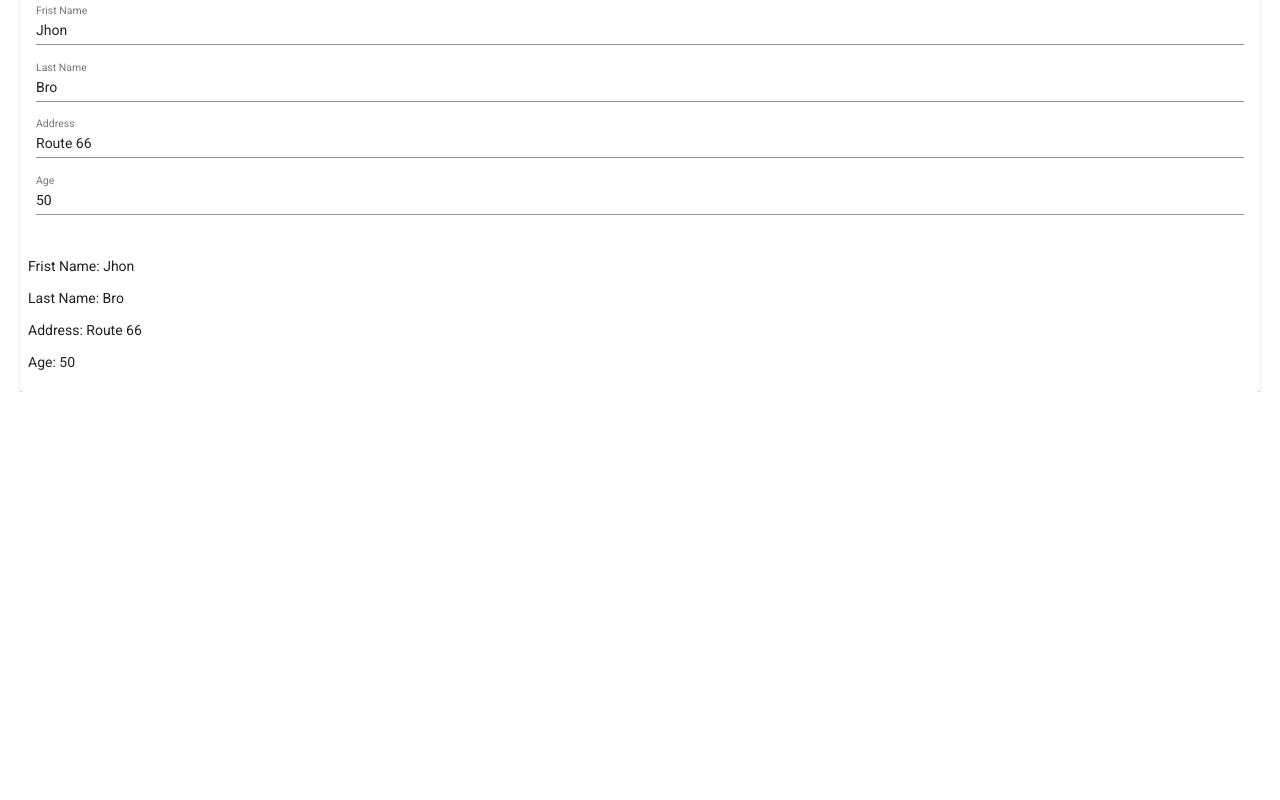
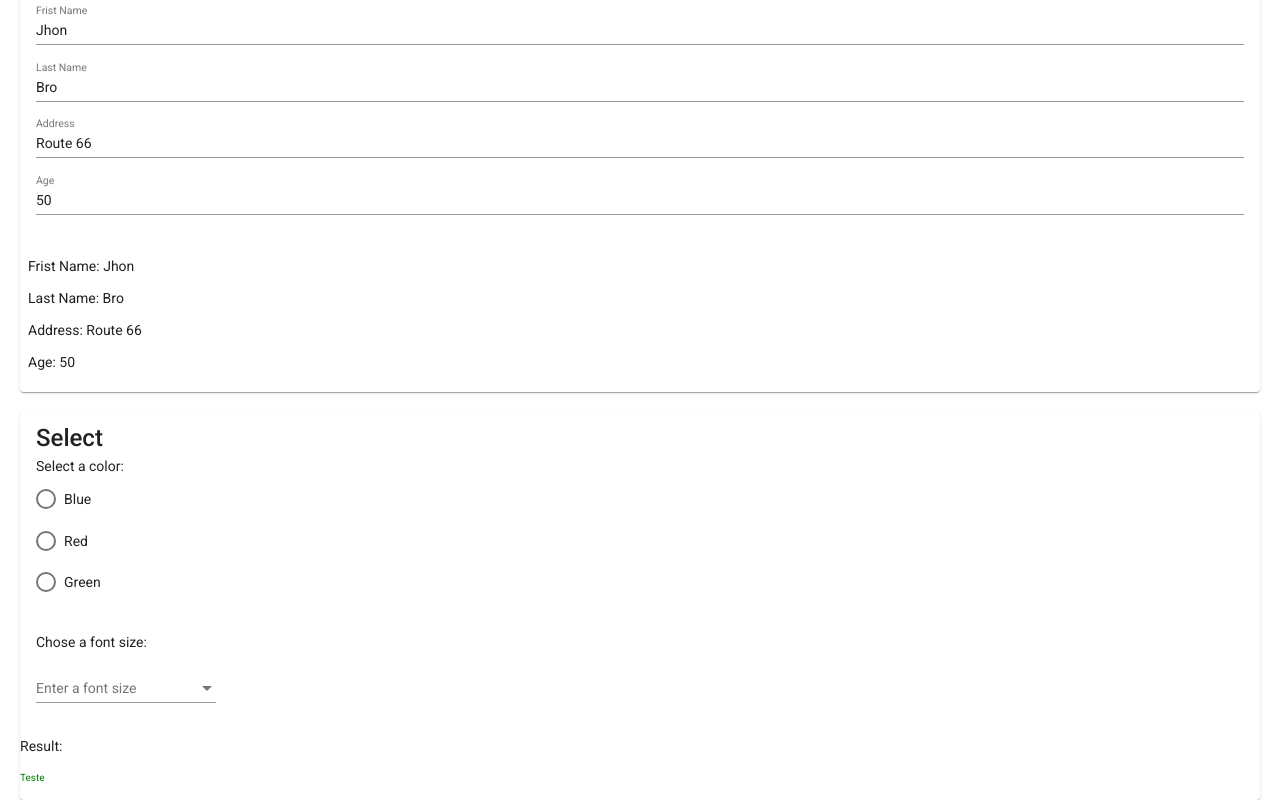
Before and after one commit to gilvan2/Angular-in-my-life, an Angular app: page / in a window 1280 px wide. Shown: the part 1280-2080 px from the top of the page. Before the commit the page ends 1672 px from the top, so only its background shows below. Built offline with nearby package versions, Linux system fonts and the light colour scheme.

Commit message:
Criação do componente NgStyle e criação do html de demonstração + elementos da página

```diff
--- a/src/app/app.component.html
+++ b/src/app/app.component.html
@@ -2,3 +2,4 @@
 <app-propert-binding></app-propert-binding>
 <app-event-binding></app-event-binding>
 <app-two-way-data-binding></app-two-way-data-binding>
+<app-ng-style></app-ng-style>
--- a/src/app/app.module.ts
+++ b/src/app/app.module.ts
@@ -15,6 +15,8 @@
 import { MatDividerModule } from '@angular/material/divider';
 import { TwoWayDataBindingComponent } from './two-way-data-binding/two-way-data-binding.component';
 import { FormsModule } from '@angular/forms';
+import { NgStyleComponent } from './ng-style/ng-style.component';
+import { MatRadioModule} from '@angular/material/radio';
 
 @NgModule({
   declarations: [
@@ -22,7 +24,8 @@
     StringInterpolationComponent,
     PropertBindingComponent,
     EventBindingComponent,
-    TwoWayDataBindingComponent
+    TwoWayDataBindingComponent,
+    NgStyleComponent
   ],
   imports: [
     BrowserModule,
@@ -35,6 +38,7 @@
     MatSelectModule,
     MatDividerModule,
     FormsModule,
+    MatRadioModule,
   ],
   providers: [],
   bootstrap: [AppComponent]
--- /dev/null
+++ b/src/app/ng-style/ng-style.component.css
@@ -0,0 +1,12 @@
+mat-radio-group{
+    display: inline-flex;
+    flex-direction: column;
+}
+
+mat-radio-button{
+    padding-bottom: 20px;
+}
+
+mat-card{
+    margin: 20px;
+}
--- /dev/null
+++ b/src/app/ng-style/ng-style.component.html
@@ -0,0 +1,29 @@
+<mat-card>
+    <mat-card-title>
+         Select
+    </mat-card-title>
+    <mat-card-content>
+        <p>Select a color:</p>
+        <mat-radio-group>
+            <mat-radio-button value="blue">Blue</mat-radio-button>
+            <mat-radio-button value="red">Red</mat-radio-button>
+            <mat-radio-button value="green">Green</mat-radio-button>
+        </mat-radio-group>
+        <br> <br>
+        <p>Chose a font size:</p>
+        <mat-form-field>
+            <mat-select placeholder="Enter a font size">
+                <mat-option value="12px">Font size: 12 </mat-option>
+                <mat-option value="16px">Font size: 16 </mat-option>
+                <mat-option value="20px">Font size: 20 </mat-option>
+                <mat-option value="30px">Font size: 30 </mat-option>
+                <mat-option value="40px">Font size: 40 </mat-option>
+            </mat-select>
+        </mat-form-field>
+    </mat-card-content>
+    <mat-card-footer>
+        <p>Result:</p>
+        <p [ngStyle]=" { fontSize : myFontSize, color : myFontColor }" >Teste </p>
+        <!--Falta iserir ngModel-->
+    </mat-card-footer>
+</mat-card>
--- /dev/null
+++ b/src/app/ng-style/ng-style.component.ts
@@ -0,0 +1,18 @@
+import { Component, OnInit } from '@angular/core';
+
+@Component({
+  selector: 'app-ng-style',
+  templateUrl: './ng-style.component.html',
+  styleUrls: ['./ng-style.component.css']
+})
+export class NgStyleComponent implements OnInit {
+
+  constructor() { }
+
+  ngOnInit(): void {
+  }
+
+  myFontSize = "10px";
+  myFontColor = "green";
+
+}
```
Also changed, not shown: 1 other file (tests, documents, lock files or other folders).
